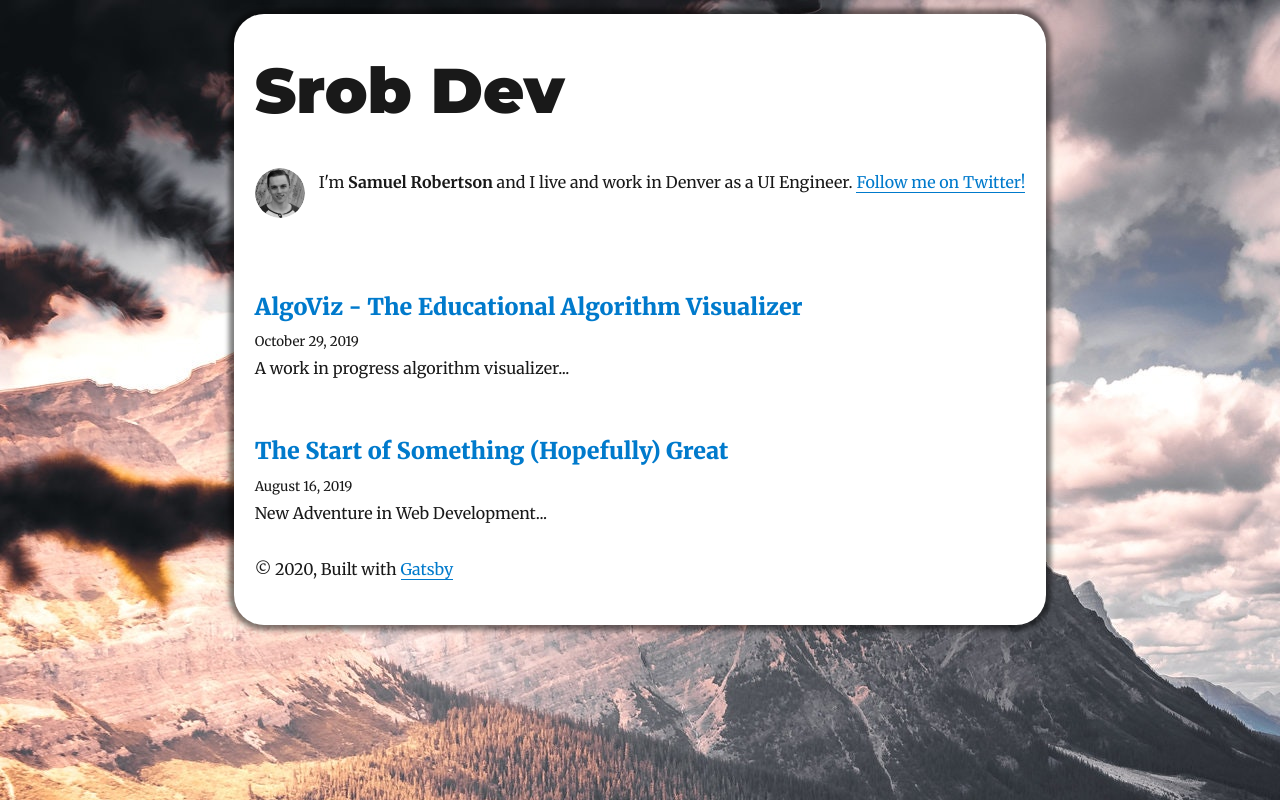
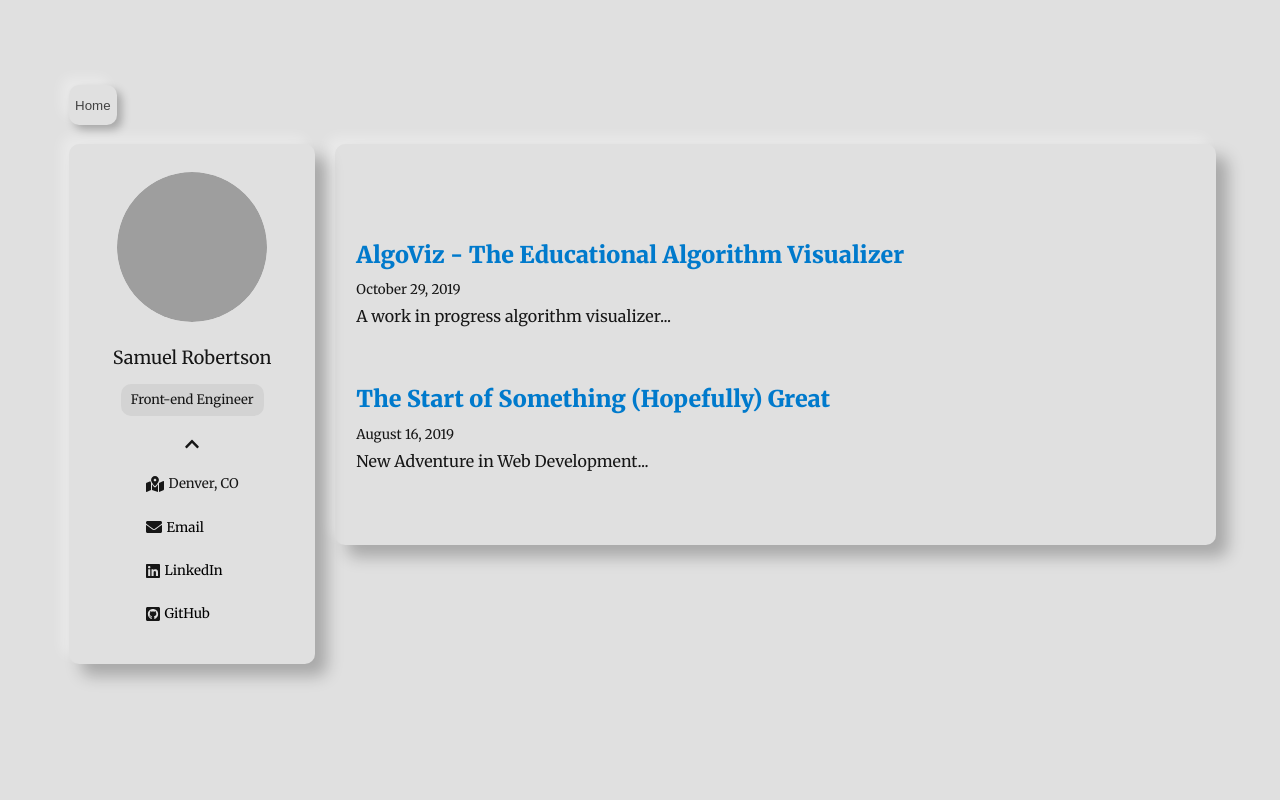
Before and after one commit to sm0ol/SrobDevNetlify, a Gatsby site: page / in a window 1280 px wide. Built offline with nearby package versions, Linux system fonts and the light colour scheme; Gatsby itself is replaced by a stand-in of ours; some packages are replaced by stand-ins of ours; grey boxes are pictures that could not be loaded.

Commit message:
Most of the redesign done - need to fix expand/shrink in bio

```diff
--- a/gatsby-config.js
+++ b/gatsby-config.js
@@ -1,6 +1,6 @@
 module.exports = {
   siteMetadata: {
-    title: `Srob Dev`,
+    title: `Samuel Robertson`,
     author: `Samuel Robertson`,
     description: `My starter blog and website set up with Gatsby.`,
     siteUrl: `https://srob.dev`,
@@ -84,6 +84,7 @@ module.exports = {
         pathToConfigModule: `src/utils/typography`,
       },
     },
-    `gatsby-plugin-styled-components`
+    `gatsby-plugin-styled-components`,
+    `gatsby-plugin-sass`
   ],
 }
--- a/package.json
+++ b/package.json
@@ -8,6 +8,10 @@
     "url": "https://github.com/gatsbyjs/gatsby/issues"
   },
   "dependencies": {
+    "@fortawesome/fontawesome-svg-core": "^1.2.28",
+    "@fortawesome/free-brands-svg-icons": "^5.13.0",
+    "@fortawesome/free-solid-svg-icons": "^5.13.0",
+    "@fortawesome/react-fontawesome": "^0.1.9",
     "babel-plugin-styled-components": "^1.10.6",
     "gatsby": "^2.13.67",
     "gatsby-cli": "^2.7.31",
@@ -17,6 +21,7 @@
     "gatsby-plugin-manifest": "^2.2.5",
     "gatsby-plugin-offline": "^2.2.6",
     "gatsby-plugin-react-helmet": "^3.1.3",
+    "gatsby-plugin-sass": "^2.3.1",
     "gatsby-plugin-sharp": "^2.2.12",
     "gatsby-plugin-styled-components": "^3.1.2",
     "gatsby-plugin-typography": "^2.3.2",
@@ -28,6 +33,7 @@
     "gatsby-source-filesystem": "^2.1.9",
     "gatsby-transformer-remark": "^2.6.14",
     "gatsby-transformer-sharp": "^2.2.6",
+    "node-sass": "^4.14.1",
     "prismjs": "^1.17.1",
     "react": "^16.9.0",
     "react-dom": "^16.9.0",
--- a/src/components/layout.js
+++ b/src/components/layout.js
@@ -1,93 +1,32 @@
 import React from "react"
-import { Link, StaticQuery } from "gatsby"
 import Navbar from '../components/navbar'
-import { rhythm, scale } from "../utils/typography"
+import { rhythm } from "../utils/typography"
+import QuickBio from "./quickBio"
 
+import '../styles/layout.scss';
 class Layout extends React.Component {
   render() {
-    const { location, title, navlinks, children } = this.props
+    const { navlinks, children } = this.props
 
-    const rootPath = `${__PATH_PREFIX__}/`
-    let header
-
-    if (location.pathname === rootPath) {
-      header = (
-        <h1
+    return (
+      <div className="layout">
+        <Navbar navlinks={navlinks}/>
+        <div
+          className="layout__container">
+          <QuickBio />
+          <div className="layout__articles"
             style={{
-            ...scale(1.5),
-            marginBottom: rhythm(1.5),
-            marginTop: 0,
-          }}
-        >
-          <Link
-            style={{
-              boxShadow: `none`,
-              textDecoration: `none`,
-              color: `inherit`,
-            }}
-            to={`/`}
-          >
-            {title}
-          </Link>
-        </h1>
-      )
-    } else {
-      header = (
-        <h3
-          style={{
-            fontFamily: `Montserrat, sans-serif`,
-            marginTop: 0,
-          }}
-        >
-          <Link
-            style={{
-              boxShadow: `none`,
-              textDecoration: `none`,
-              color: `inherit`,
-            }}
-            to={`/`}
-          >
-            {title}
-          </Link>
-        </h3>
-      )
-    }
-    return (
-      <div
-        style={{
-          display: `flex`,
-          flexFlow: `column`,
-          justifyContent: `center center`
-        }}
-      >
-        {/* <Navbar navlinks={navlinks}/> */}
-          <div
-          style={{
-            borderRadius: `30px`,
-            display: `flex`,
-            flexGrow: `1`,
-            flexFlow: `column`,
-            height: `100%`,
-            backgroundColor: `#ffffff`,
-            boxShadow: `0px 0px 5px 5px rgba(0,0,0,0.50)`,
               marginTop: rhythm(0.5),
               marginBottom: rhythm(0.5),
               marginLeft: `auto`,
               marginRight: `auto`,
-            maxWidth: rhythm(30),
               padding: `${rhythm(1.5)} ${rhythm(3 / 4)}`,
             }}
           >
-          <header>{header}</header>
             <main>{children}</main>
-          <footer>
-            © {new Date().getFullYear()}, Built with
-            {` `}
-            <a href="https://www.gatsbyjs.org">Gatsby</a>
-          </footer>
           </div>
         </div>
-
+      </div>
     )
   }
 }
--- a/src/components/navbar.js
+++ b/src/components/navbar.js
@@ -1,24 +1,7 @@
 import React from 'react'
 import { rhythm } from '../utils/typography'
-import { Link, graphql } from "gatsby"
-import styled from "styled-components";
-
-const StyledLink = styled(props => <Link {...props} />)`
-    a {
-        color: black;
-    }
-`;
-
-const NavButton = {
-    background: `none`,
-    border: `none`,
-    cursor: `pointer`
-}
-
-const LinkStyle = {
-    border: `none`,
-    textDecoration: `none`
-}
+import { Link } from "gatsby"
+import './navbar.scss';
 
 class Navbar extends React.Component {
 
@@ -27,40 +10,13 @@ class Navbar extends React.Component {
     }
 
     render() {
-        const navlinks = this.props.navlinks;
-        console.log(`TCL: Navbar -> render -> navlinks`, navlinks)
 
         return (
-            <div
-                style={{
-                    borderRadius: `30px`,
-                    margin: `5px`,
-                    background: `#ffffff`,
-                    width: `auto`,
-                    position: `sticky`,
-                    height: rhythm(1.5),
-                    display: `flex`,
-                    flexFlow: `row`,
-                    flexGrow: `1`,
-                    justifyContent: `center`,
-                    boxShadow: `0px 0px 5px 5px rgba(0,0,0,0.50)`,
-                    width: `100%`,
-                    maxWidth: rhythm(30),
-                    marginLeft: `auto`,
-                    marginRight: `auto`,
-                }}>
-                    {/* <button style={NavButton}><Link to='/'>Home</Link></button> */}
-                    {/* <button style={NavButton} component={Link} to={'/'}>Home</button>
-                    <button style={NavButton}><Link style={LinkStyle} to='/resume'>Resume</Link></button> */}
-                    <nav>
-                        <ul>
-                            {navlinks.map(link => (
-                                <li key={link.name}>
+            <div className="navbar__container">
+                    <button className="navbar__button-neumorphic"><Link to="/">Home</Link></button>
+                    {/* <button className="navbar-button-neumorphic" component={Link} to={'/'}><span>Resume</span></button>
+                    <button className="navbar-button-neumorphic" component={Link} to={'/'}><span>Portfolio</span></button> */}
 
-                                </li>
-                            ))}
-                        </ul>
-                    </nav>
             </div>
         )
     }
--- /dev/null
+++ b/src/components/navbar.scss
@@ -0,0 +1,40 @@
+.navbar__container {
+    margin: 5px;
+    background: #e0e0e0;
+    width: auto;
+    position: sticky;
+    height: 40px;
+    display: flex;
+    flex-flow: row;
+    flex-grow: 1;
+    justify-content: flex-start;
+    width: 100%;
+    max-width: 80vw;
+}
+
+.navbar__button-neumorphic {
+    border: none;
+    background: none;
+    cursor: pointer;
+    border-radius: 10px;
+    box-shadow: 5px 5px 8px 0 rgba(0, 0, 0, 0.25),
+                -8px -8px 12px 0 rgba(255, 255, 255, 0.3);
+    margin-right: 15px;
+
+    &:active {
+        box-shadow: inset 6px 6px 10px 0 rgba(0, 0, 0, 0.2),
+                    inset -6px -6px 10px 0 rgba(255, 255, 255, 0.5);
+    }
+
+    a {
+        opacity: 70%;
+        color: black;
+        box-shadow: none;
+    }
+}
+
+@media only screen and (min-width: 320px) and (max-width: 480px) {
+    .navbar__container {
+        justify-content: center;
+    }
+}
--- /dev/null
+++ b/src/components/quickBio.js
@@ -0,0 +1,122 @@
+/**
+ * Bio component that queries for data
+ * with Gatsby's useStaticQuery component
+ *
+ * See: https://www.gatsbyjs.org/docs/use-static-query/
+ */
+
+import React from "react"
+import { useStaticQuery, graphql } from "gatsby"
+import Image from "gatsby-image"
+import { library } from '@fortawesome/fontawesome-svg-core';
+import { fab, faLinkedin, faGithub, faGithubSquare } from '@fortawesome/free-brands-svg-icons';
+import { faMapMarkedAlt, faEnvelope, faArrowAltCircleDown, faChevronDown, faChevronUp } from '@fortawesome/free-solid-svg-icons';
+import { FontAwesomeIcon } from '@fortawesome/react-fontawesome';
+
+import { rhythm } from "../utils/typography"
+
+import '../styles/quickBio.scss';
+
+library.add(fab, faMapMarkedAlt);
+
+const QuickBio = () => {
+  const data = useStaticQuery(graphql`
+    query QuickBioQuery {
+      avatar: file(absolutePath: { regex: "/wedding-profile-pic.jpg/" }) {
+        childImageSharp {
+          fixed(width: 150, height: 150) {
+            ...GatsbyImageSharpFixed
+          }
+        }
+      }
+      site {
+        siteMetadata {
+          author
+          social {
+            twitter
+          }
+        }
+      }
+    }
+  `)
+
+  const { author, social } = data.site.siteMetadata
+  const [showInfo, setShowInfo] = React.useState(true);
+  return (
+    <div
+        className="bio"
+        style={{
+            padding:  `${rhythm(1)} ${rhythm(3 / 4)}`,
+            marginTop: rhythm(0.5),
+            marginBottom: rhythm(0.5)
+        }}
+    >
+      <Image
+        fixed={data.avatar.childImageSharp.fixed}
+        alt={author}
+        style={{
+        //   marginRight: rhythm(1 / 2),
+          marginBottom: `20px`,
+        //   minWidth: 50,
+          borderRadius: `100%`,
+        }}
+        imgStyle={{
+          borderRadius: `50%`,
+        }}
+      />
+      <span className="bio__name">
+          Samuel Robertson
+      </span>
+      <span className="bio__job">
+          Front-end Engineer
+      </span>
+      {showInfo && (
+          <div className="bio__row" onClick={() => setShowInfo(false)}>
+              <FontAwesomeIcon icon={faChevronUp} className="bio__expand-icon"/>
+          </div>
+        ) }
+      {!showInfo && (
+          <div className="bio__row" onClick={() => setShowInfo(true)}>
+              <FontAwesomeIcon icon={faChevronDown} className="bio__expand-icon"/>
+          </div>
+        )}
+
+      {showInfo && (
+          <div className="bio__extra-info">
+          <div className="bio__row--no-hover">
+              <FontAwesomeIcon icon={faMapMarkedAlt} />
+              <p className="bio__p">
+                  Denver, CO
+              </p>
+          </div>
+          <div className="bio__row">
+              <FontAwesomeIcon icon={faEnvelope} />
+              <a href="mailto:sprobertson94@gmail.com" className="bio__a">
+                  Email
+              </a>
+          </div>
+          <div className="bio__row">
+              <FontAwesomeIcon icon={faLinkedin}/>
+              <a href="https://www.linkedin.com/in/srob-dev" target="_blank" className="bio__a">
+                  LinkedIn
+              </a>
+          </div>
+          <div className="bio__row">
+              <FontAwesomeIcon icon={faGithubSquare} />
+              <a href="https://github.com/sRobDev" target="_blank" className="bio__a">
+                  GitHub
+              </a>
+          </div>
+        </div>
+      )}
+    </div>
+  )
+}
+
+export default QuickBio
+{/* I'm <strong>{author}</strong> and I live and work in Denver
+        as a UI Engineer.
+        {` `}
+        <a href={`https://twitter.com/${social.twitter}`}>
+          Follow me on Twitter!
+        </a> */}
--- a/src/pages/index.js
+++ b/src/pages/index.js
@@ -17,7 +17,7 @@ class BlogIndex extends React.Component {
       <div>
         <Layout location={this.props.location} title={siteTitle} navlinks={links}>
             <SEO title="All posts" />
-            <Bio />
+            {/* <Bio /> */}
             {posts.map(({ node }) => {
               const title = node.frontmatter.title || node.fields.slug
               return (
--- /dev/null
+++ b/src/styles/layout.scss
@@ -0,0 +1,41 @@
+.layout {
+    display: flex;
+    flex-flow: column;
+    position: absolute;
+    top: 10%;
+    left: 5%;
+    right: 5%;
+    justify-content: center center;
+}
+
+.layout__container {
+    display: flex;
+    flex-flow: row;
+}
+
+.layout__articles {
+    display: flex;
+    flex-grow: 1;
+    flex-flow: column;
+    height: 100%;
+    background-color: #e0e0e0;
+    border-radius: 10px;
+    box-shadow:
+        12px 12px 16px 0 rgba(0, 0, 0, 0.25),
+        -8px -8px 12px 0 rgba(255, 255, 255, 0.3);
+    width: 70vw;
+}
+
+@media only screen and (min-width: 320px) and (max-width: 480px) {
+    .layout {
+        top: 5%;
+    }
+
+    .layout__container {
+        flex-flow: column;
+    }
+
+    .layout__articles {
+        width: auto;
+    }
+}
--- /dev/null
+++ b/src/styles/quickBio.scss
@@ -0,0 +1,88 @@
+// @import '../utils/typography.js';
+
+.bio {
+    margin: 5px 20px 5px 5px;
+    background: #e0e0e0;
+    height: auto;
+    position: sticky;
+    display: flex;
+    flex-flow: column;
+    flex-grow: 0;
+    justify-content: flex-start;
+    align-items: center;
+    box-shadow:
+        12px 12px 16px 0 rgba(0, 0, 0, 0.25),
+        -8px -8px 12px 0 rgba(255, 255, 255, 0.3);
+    border-radius: 10px;
+    width: 250px;
+}
+
+.bio__p {
+    font-size: smaller;
+    margin-bottom: 0;
+    margin-left: 5px;
+}
+
+.bio__a {
+    font-size: smaller;
+    margin-bottom: 0;
+    margin-left: 5px;
+    color: black;
+    box-shadow: none;
+}
+
+.bio__name {
+    font-size: large;
+    margin-bottom: 10px;
+    white-space: nowrap;
+}
+
+.bio__job {
+    background: lightgray;
+    padding: 5px 10px 5px 10px;
+    border-radius: 10px;
+    font-size: small;
+    margin-bottom: 10px;
+}
+
+.bio__row {
+    display: flex;
+    flex-flow: row;
+    align-items: center;
+    padding: 10px 20px 10px 20px;
+    justify-content: flex-start;
+
+    &:hover {
+        background: #779ecb;
+        border-radius: 10px;
+        cursor: pointer;
+    }
+}
+
+.bio__row--no-hover {
+    display: flex;
+    flex-flow: row;
+    align-items: center;
+    padding: 10px 20px 10px 20px;
+    justify-content: flex-start;
+}
+
+@media only screen and (min-width: 320px) and (max-width: 480px) {
+    // .bio__extra-info {
+    //     visibility: hidden;
+    //     display: none;
+    // }
+
+    .bio {
+        // height: auto;
+        // margin-right: auto;
+        width: 100%;
+        margin: auto;
+    }
+}
+
+@media only screen and (min-width: 480px) {
+    // .bio__expand-icon {
+    //     display: none;
+    // }
+}
--- a/src/utils/typography.js
+++ b/src/utils/typography.js
@@ -30,10 +30,15 @@ Wordpress2016.overrideThemeStyles = () => {
     },
     "body": {
       // backgroundImage: `url(../../content/assets/blur-breathtaking-clouds-1903702.jpg)`
-      height: `auto`,
-      backgroundImage: `url(${image})`,
-      backgroundRepeat: `no-repeat`,
-      backgroundAttachment: `fixed`,
+      height: `100vh`,
+      background: `#e0e0e0`,
+      display: `flex`,
+      flexFlow: `column`,
+      alignItems: `center`,
+      justifyContent: `center`
+      // backgroundImage: `url(${image})`,
+      // backgroundRepeat: `no-repeat`,
+      // backgroundAttachment: `fixed`,
     }
   }
 }
```
Also changed, not shown: src/templates/blog-post.js (+8 -3 lines), 2 other files. Lines whose indentation alone changed are shown as unchanged.
